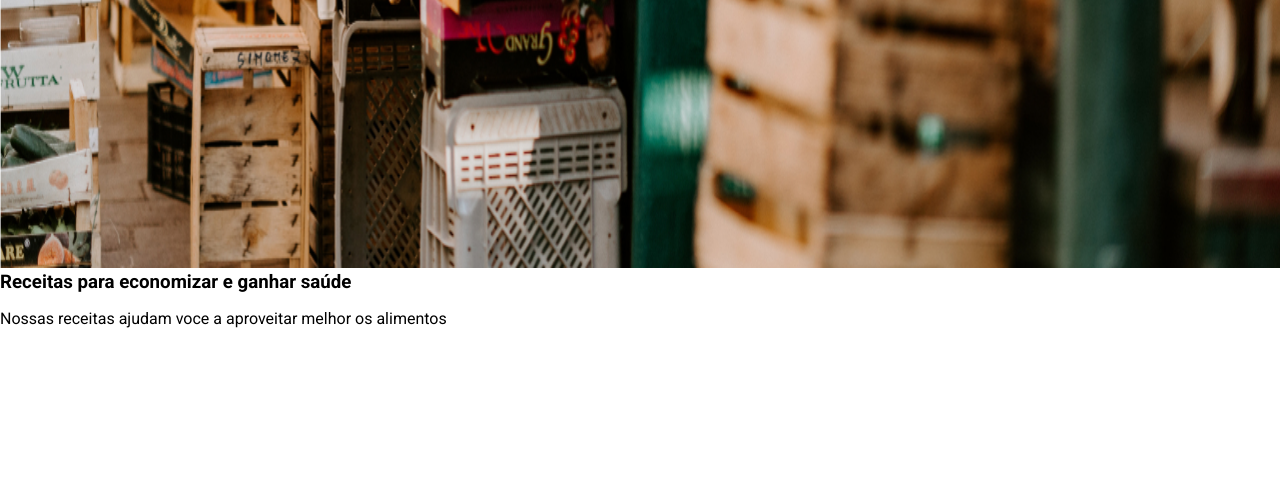
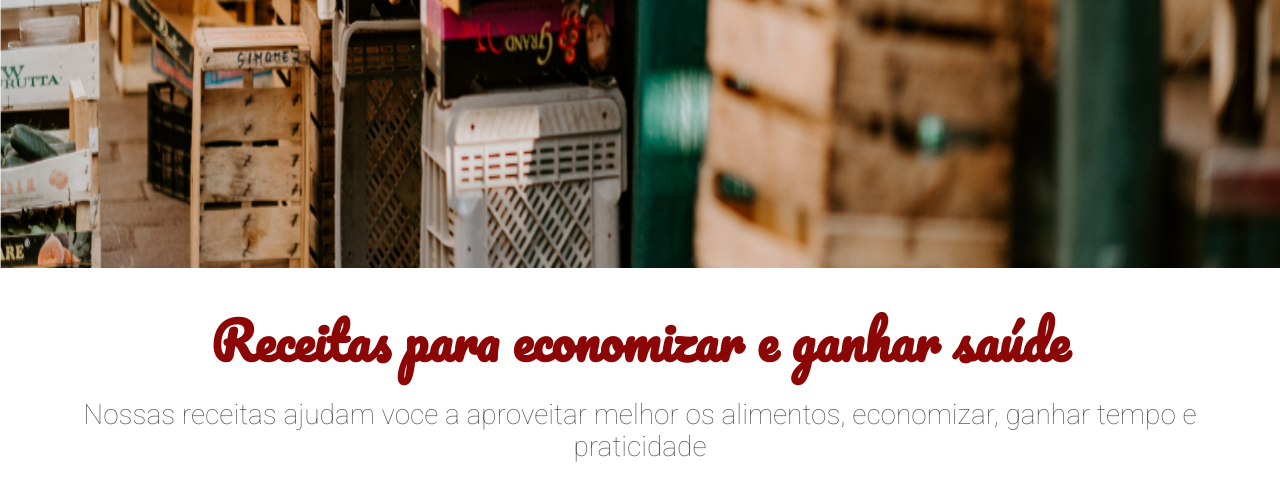
Before and after one commit to mthspadilha/css-studies, a plain HTML site: page index.html in a window 1280 px wide. Shown: the part 532-1032 px from the top of the page. Before the commit the page ends 876 px from the top, so only its background shows below. Drawn offline with Linux system fonts and the light colour scheme.

Commit message:
estilizaçao section sobre!

```diff
--- /dev/null
+++ b/assets/css/sobre/sobre-descricao.css
@@ -0,0 +1,5 @@
+.sobre__descricao{
+    color: #595959;
+    font-size: 1.75rem;
+    font-weight: 100;
+}
--- /dev/null
+++ b/assets/css/sobre/sobre-titulo.css
@@ -0,0 +1,5 @@
+.sobre__titulo{
+    font-family: Pacifico, cursive;
+    color: #8d0606;
+    font-size: 3.1875rem;
+}
--- /dev/null
+++ b/assets/css/sobre/sobre.css
@@ -0,0 +1,5 @@
+.sobre {
+    text-align: center;
+    padding: 2.5rem;
+
+}
--- a/index.html
+++ b/index.html
@@ -17,6 +17,10 @@
     <link href="./assets/css/banner/banner-imagen.css" rel="stylesheet" />
     <link href="./assets/css/banner/banner-titulo.css" rel="stylesheet" />
     <link href="./assets/css/banner/banner.css" rel="stylesheet" />
+    <link href="./assets/css/sobre/sobre.css" rel="stylesheet" />
+    <link href="./assets/css/sobre/sobre-titulo.css" rel="stylesheet" />
+    <link href="assets/css/sobre/sobre-descricao.css" rel="stylesheet" />
+
 
 </head>
 
@@ -38,7 +42,8 @@
     </section>
     <section class="sobre">
         <h3 class="sobre__titulo">Receitas para economizar e ganhar saúde</h3>
-        <p class="sobre__descricao">Nossas receitas ajudam voce a aproveitar melhor os alimentos</p>
+        <p class="sobre__descricao">Nossas receitas ajudam voce a aproveitar melhor os alimentos, economizar, ganhar
+            tempo e praticidade</p>
     </section>
 </body>
 
```
Also changed, not shown: 1 other file.
